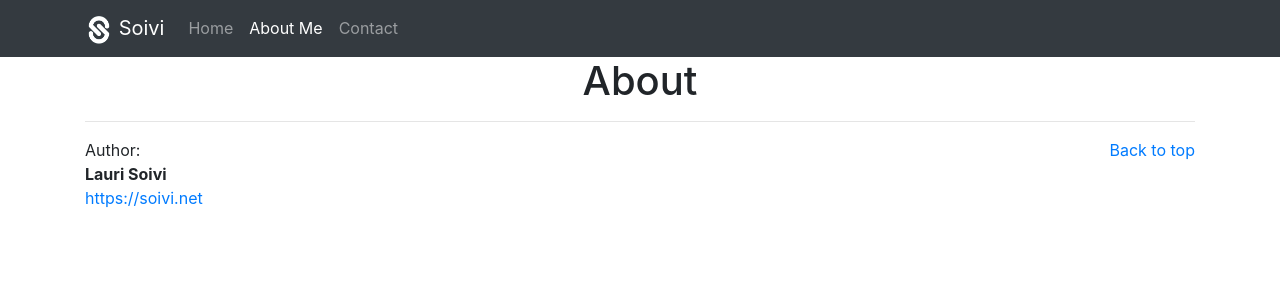
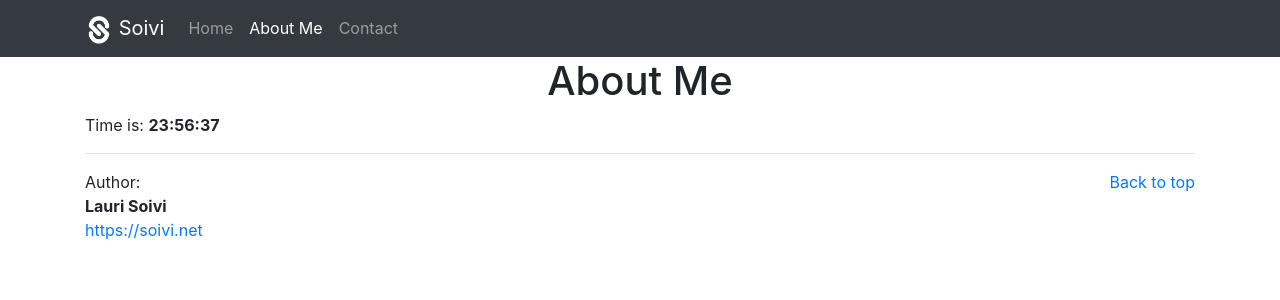
Before and after one commit to Soivi/jekyll-blog, a Jekyll site: the page built from docs/about.html, in a window 1280 px wide. Shown: the top 300 px of the page. Built offline with Jekyll 4.4.1, drawn with Linux system fonts in a browser that asks for light colours; some of the changed lines change nothing that is shown.

Commit message:
clock created

```diff
--- a/docs/about.html
+++ b/docs/about.html
@@ -3,4 +3,28 @@ layout: default
 title: About
 ---
 
-<h1 class="text-center">About</h1>
+<h1 class="text-center">About Me</h1>
+
+<div class="container">
+<p>Time is: <strong id="clock"></strong></p>
+</div>
+
+<script>
+function time() {
+    const time = new Date();
+    let hr  = addZero(String(time.getHours()));
+    let min = addZero(String(time.getMinutes()));
+    let sec = addZero(String(time.getSeconds()));
+    let clockElement = document.getElementById("clock")
+    clockElement.innerHTML = hr + ":" + min + ":" + sec;
+}
+
+function addZero(number) {
+            if (number <= 9)
+                return "0" + number;
+            else
+                return number;
+}
+
+setInterval(() => {time()}, 100);
+</script>
```
